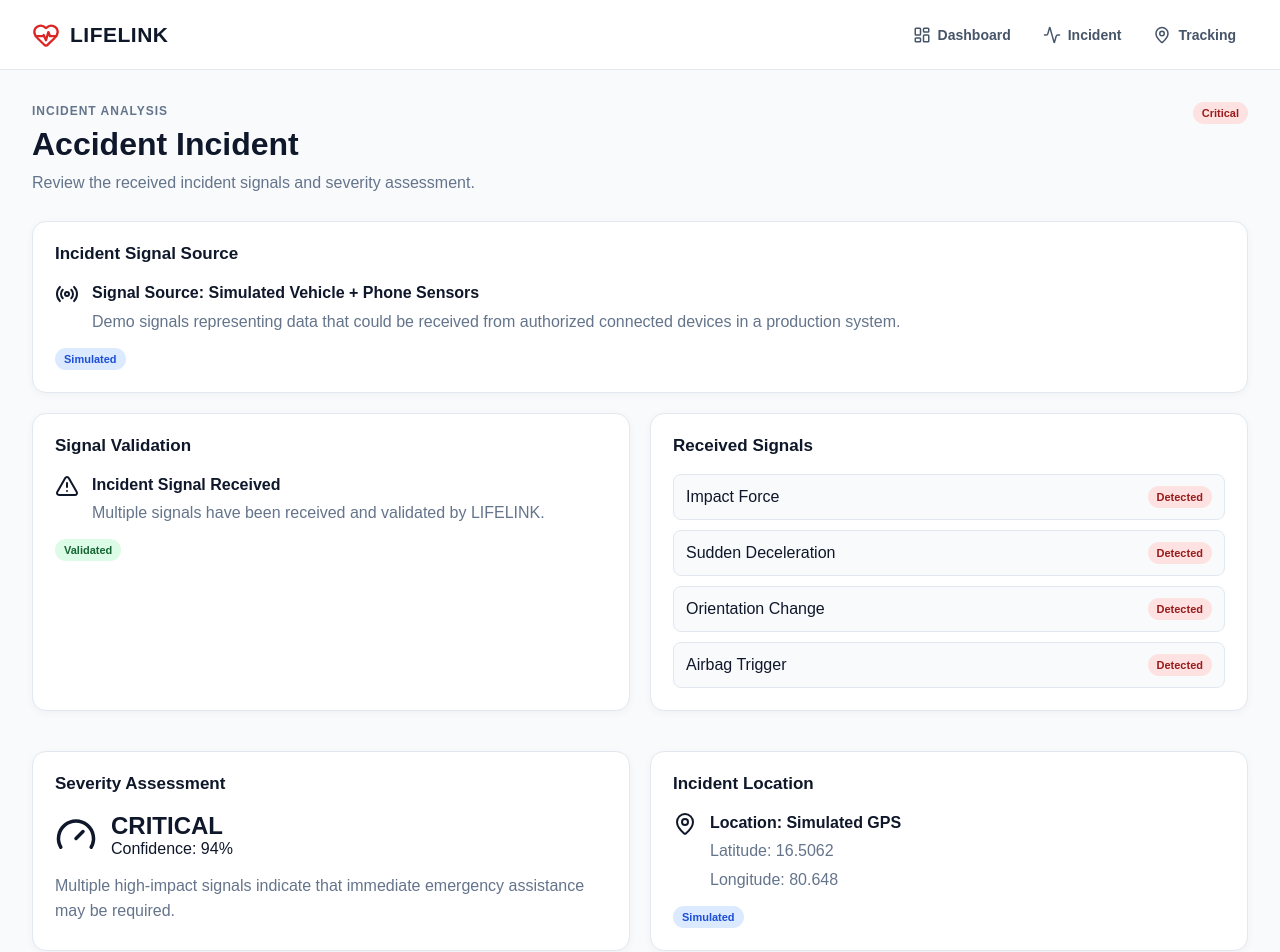
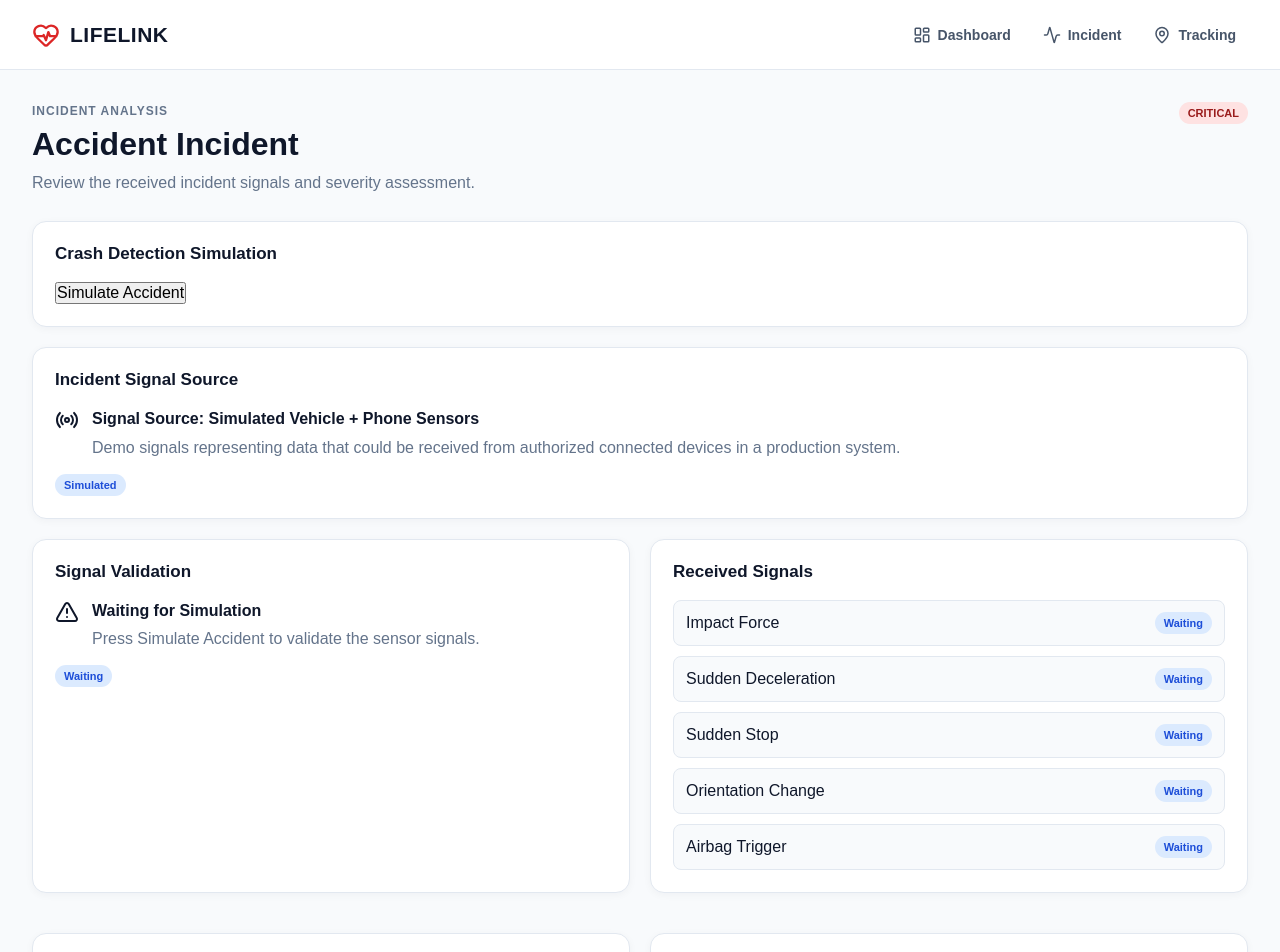
Before and after one commit to yaswanipriyabevara/Life-link, a React (Vite) app: page /incident in a window 1280 px wide. Shown: the top 952 px of the page. Built offline with nearby package versions, Linux system fonts and the light colour scheme.

Commit message:
Integrate crash detection and severity engine

```diff
--- a/src/pages/Incident.jsx
+++ b/src/pages/Incident.jsx
@@ -10,7 +10,54 @@ import {
 import Card from "../components/Card";
 import StatusBadge from "../components/StatusBadge";
 
+import { detectAccident } from "../logic/crashDetection";
+import { assessSeverity } from "../logic/severityEngine";
+
+import incidents from "../data/incidents.json";
+
+import { useState } from "react";
+
 function Incident() {
+  const [result, setResult] = useState(null);
+  const [loading, setLoading] = useState(false);
+  const [error, setError] = useState("");
+
+  const handleSimulateAccident = async () => {
+    if (loading) return;
+
+    setLoading(true);
+    setError("");
+    setResult(null);
+
+    try {
+      // Simulated sensor data
+      const simulatedSignals = {
+        ...incidents[0],
+        suddenStop: true
+      };
+
+      // Crash detection
+      const detection = detectAccident(simulatedSignals);
+
+      // Severity assessment
+      const severity = assessSeverity(simulatedSignals);
+
+      setResult({
+        detected: detection.detected,
+        confidence: detection.confidence,
+        signalsConfirmed: detection.signalsConfirmed,
+        severity: severity.severity
+      });
+    } catch (err) {
+  console.error("ACCIDENT SIMULATION ERROR:", err);
+  setError(err.message || "Unable to simulate accident. Please try again.");
+} finally {
+      setLoading(false);
+    }
+  };
+
+  const currentSeverity = result?.severity || "CRITICAL";
+
   return (
     <div className="dashboard-page">
 
@@ -19,7 +66,6 @@ function Incident() {
       <div className="dashboard-header">
 
         <div>
-
           <p className="dashboard-label">
             INCIDENT ANALYSIS
           </p>
@@ -32,15 +78,34 @@ function Incident() {
             Review the received incident signals and
             severity assessment.
           </p>
-
         </div>
 
         <StatusBadge
-          status="Critical"
+          status={currentSeverity}
           type="danger"
         />
 
       </div>
+
+
+      {/* Simulate Accident */}
+
+      <Card title="Crash Detection Simulation">
+
+        <button
+          onClick={handleSimulateAccident}
+          disabled={loading}
+        >
+          {loading ? "Detecting Accident..." : "Simulate Accident"}
+        </button>
+
+        {error && (
+          <p role="alert">
+            {error}
+          </p>
+        )}
+
+      </Card>
 
 
       {/* Signal Source */}
@@ -79,6 +144,8 @@ function Incident() {
 
       <div className="dashboard-grid">
 
+        {/* Signal Validation */}
+
         <Card title="Signal Validation">
 
           <div className="info-row">
@@ -88,12 +155,15 @@ function Incident() {
             <div>
 
               <strong>
-                Incident Signal Received
+                {result?.detected
+                  ? "Incident Signal Received"
+                  : "Waiting for Simulation"}
               </strong>
 
               <p>
-                Multiple signals have been received
-                and validated by LIFELINK.
+                {result?.detected
+                  ? "Multiple signals have been received and validated by LIFELINK."
+                  : "Press Simulate Accident to validate the sensor signals."}
               </p>
 
             </div>
@@ -101,8 +171,8 @@ function Incident() {
           </div>
 
           <StatusBadge
-            status="Validated"
-            type="success"
+            status={result?.detected ? "Validated" : "Waiting"}
+            type={result?.detected ? "success" : "info"}
           />
 
         </Card>
@@ -114,60 +184,28 @@ function Incident() {
 
           <div className="signal-list">
 
-            <div className="signal-item">
+            {[
+              "Impact Force",
+              "Sudden Deceleration",
+              "Sudden Stop",
+              "Orientation Change",
+              "Airbag Trigger"
+            ].map((signal) => (
 
-              <span>
-                Impact Force
-              </span>
+              <div className="signal-item" key={signal}>
 
-              <StatusBadge
-                status="Detected"
-                type="danger"
-              />
+                <span>
+                  {signal}
+                </span>
 
-            </div>
+                <StatusBadge
+                  status={result ? "Detected" : "Waiting"}
+                  type={result ? "danger" : "info"}
+                />
 
+              </div>
 
-            <div className="signal-item">
-
-              <span>
-                Sudden Deceleration
-              </span>
-
-              <StatusBadge
-                status="Detected"
-                type="danger"
-              />
-
-            </div>
-
-
-            <div className="signal-item">
-
-              <span>
-                Orientation Change
-              </span>
-
-              <StatusBadge
-                status="Detected"
-                type="danger"
-              />
-
-            </div>
-
-
-            <div className="signal-item">
-
-              <span>
-                Airbag Trigger
-              </span>
-
-              <StatusBadge
-                status="Detected"
-                type="danger"
-              />
-
-            </div>
+            ))}
 
           </div>
 
@@ -185,11 +223,11 @@ function Incident() {
             <div>
 
               <strong>
-                CRITICAL
+                {result?.severity || "WAITING"}
               </strong>
 
               <p>
-                Confidence: 94%
+                Confidence: {result?.confidence ?? "--"}%
               </p>
 
             </div>
@@ -197,9 +235,11 @@ function Incident() {
           </div>
 
           <p className="assessment-text">
-            Multiple high-impact signals indicate
-            that immediate emergency assistance
-            may be required.
+
+            {result
+              ? "Multiple high-impact signals indicate that immediate emergency assistance may be required."
+              : "Severity will be calculated after accident simulation."}
+
           </p>
 
         </Card>
@@ -265,7 +305,9 @@ function Incident() {
               </span>
 
               <strong>
-                4 / 4
+                {result
+                  ? `${result.signalsConfirmed} / 5`
+                  : "-- / 5"}
               </strong>
 
             </div>
@@ -291,8 +333,11 @@ function Incident() {
               </span>
 
               <strong>
+
                 <ShieldCheck size={16} />
-                Confirmed
+
+                {result ? "Confirmed" : "Waiting"}
+
               </strong>
 
             </div>
```
